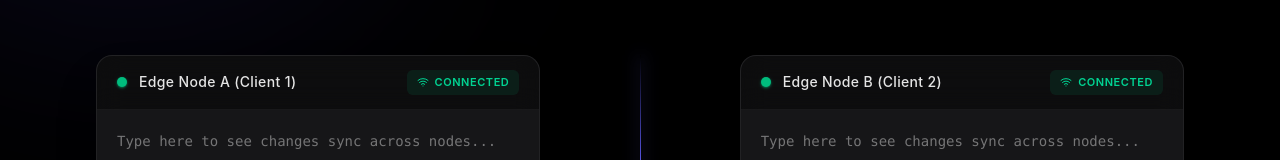
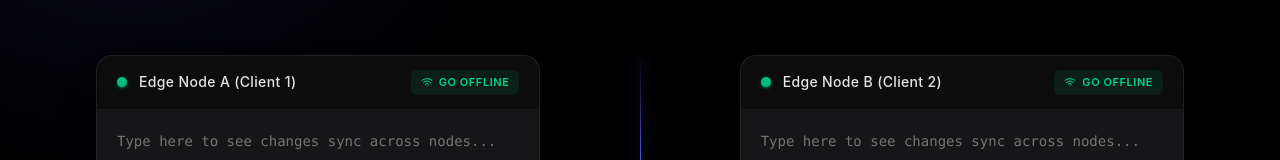
Before and after one commit to Abhishek-singh88/syncMesh, a Next.js app: page / in a window 1280 px wide. Shown: the part 258-418 px from the top of the page. Built offline with nearby package versions, Linux system fonts and the light colour scheme.

Commit message:
fix: update button text for offline/online status in Editor component

```diff
--- a/components/Editor.tsx
+++ b/components/Editor.tsx
@@ -81,7 +81,7 @@ export function Editor({ yText, label, className, isOffline, onToggleConnection
             )}
           >
             {isOffline ? <WifiOff size={12} /> : <Wifi size={12} />}
-            {isOffline ? "Offline" : "Connected"}
+            {isOffline ? "Stay Offline" : "Go Offline"}
           </button>
         )}
       </div>
```
